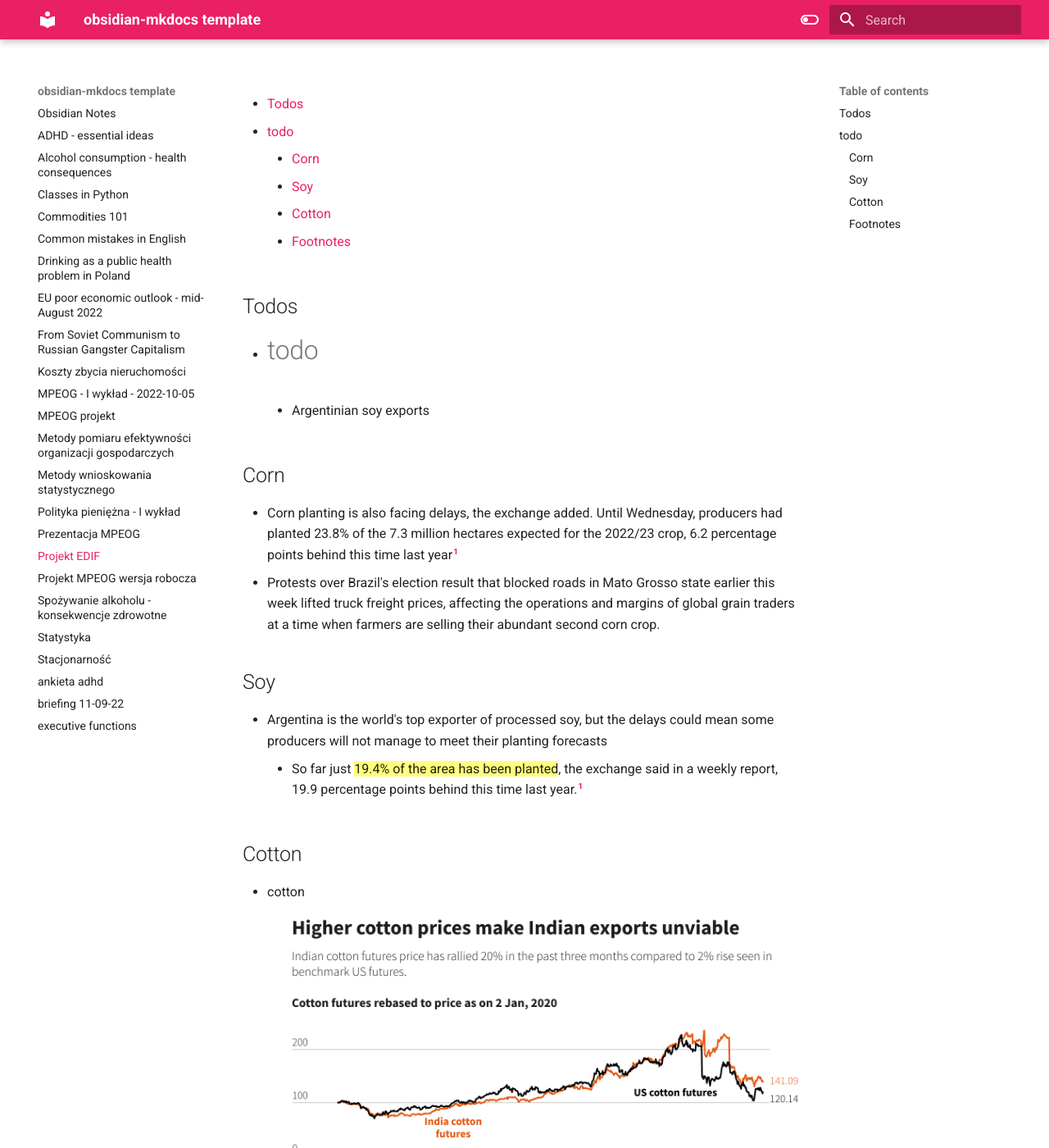
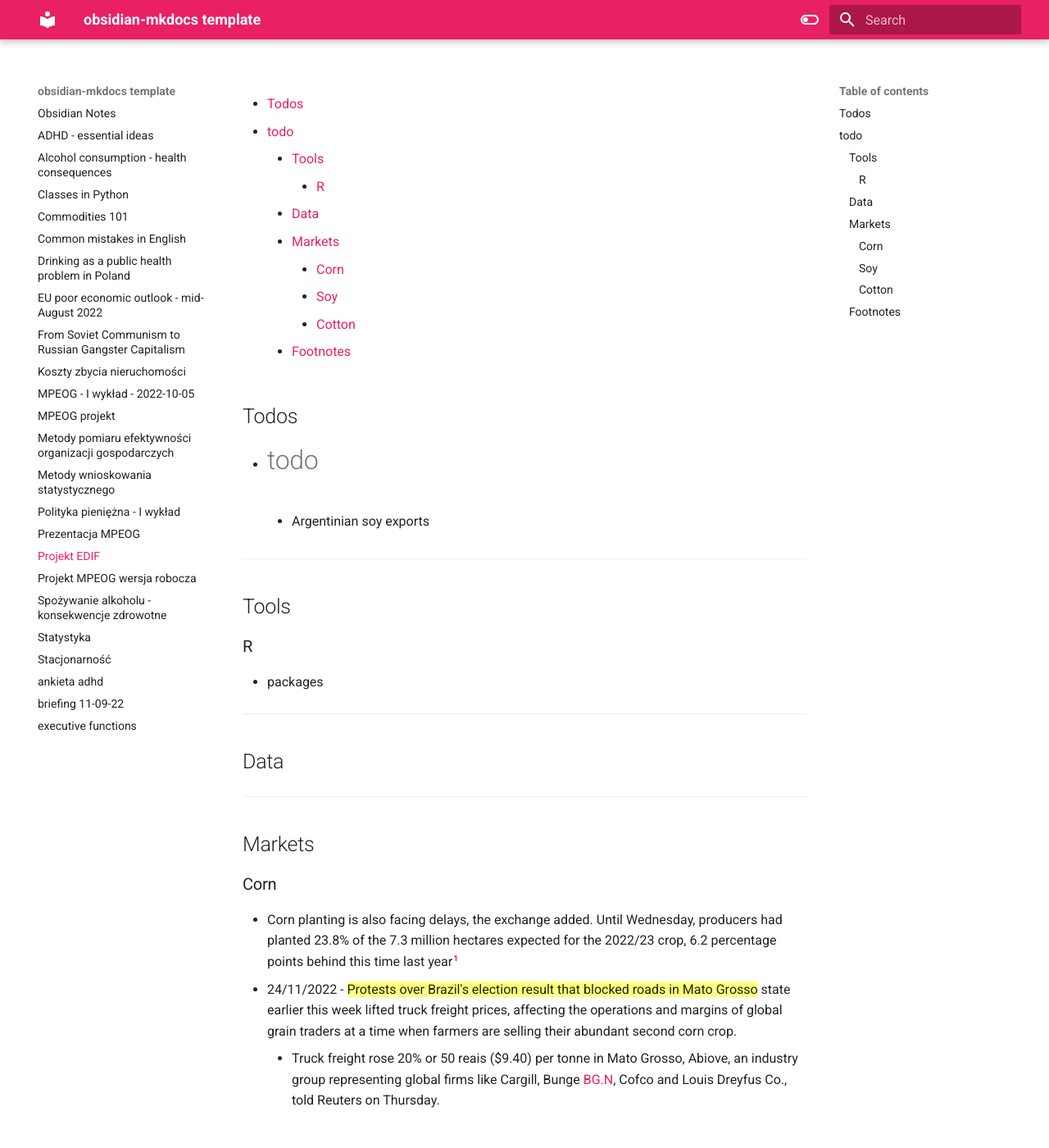
Before and after one commit to seszele64/obsidian-notes, an MkDocs documentation site: the page built from docs/Projekt EDIF.md, in a window 1280 px wide and 1400 px high. Shown: the whole window at 82% size. Built offline with MkDocs 1.6.1 and Material for MkDocs 9.7.7, drawn with Linux system fonts in a browser that asks for light colours; some of the changed text lies outside the part shown.

Commit message:
PUSH NOTE : Projekt EDIF.md

```diff
--- a/docs/Projekt EDIF.md
+++ b/docs/Projekt EDIF.md
@@ -12,15 +14,36 @@ attachment: true
 - #todo
 	- Argentinian soy exports
 
-## Corn
+---
+
+## Tools
+
+
+### R
+- packages
+
+
+---
+
+## Data
+
+
+
+
+---
+
+## Markets
+
+### Corn
 - Corn planting is also facing delays, the exchange added. Until Wednesday, producers had planted 23.8% of the 7.3 million hectares expected for the 2022/23 crop, 6.2 percentage points behind this time last year[^1]
-- Protests over Brazil's election result that blocked roads in Mato Grosso state earlier this week lifted truck freight prices, affecting the operations and margins of global grain traders at a time when farmers are selling their abundant second corn crop.
+- 24/11/2022 - ==Protests over Brazil's election result that blocked roads in Mato Grosso== state earlier this week lifted truck freight prices, affecting the operations and margins of global grain traders at a time when farmers are selling their abundant second corn crop.
+	- Truck freight rose 20% or 50 reais ($9.40) per tonne in Mato Grosso, Abiove, an industry group representing global firms like Cargill, Bunge [BG.N](https://amers2-apps.platform.refinitiv.com/web/apps/quotewebapi?RIC=BG.N), Cofco and Louis Dreyfus Co., told Reuters on Thursday.
 
-## Soy
+### Soy
 - Argentina is the world's top exporter of processed soy, but the delays could mean some producers will not manage to meet their planting forecasts
 	- So far just ==19.4% of the area has been planted==, the exchange said in a weekly report, 19.9 percentage points behind this time last year.[^1]
 
-## Cotton
+### Cotton
 
 
 - cotton
@@ -42,9 +65,7 @@ attachment: true
 ## Footnotes
 
 [^1]: [Report - Argentina's soybean crop severely delayed due to drought, says grains exchange](./images/Top%20News%20_%20Argentina's%20soybean%20crop%20severely%20delayed%20due%20to%20drought,%20says%20grains%20exchange.pdf)
-[^2]: [Argentina's soybean crop severely delayed due to drought, says grains exchange
-](https://cloud.harhara.bar/s/KCi4GYEHckFDWyy)
+[^2]: Argentina's soybean crop severely delayed due to drought, says grains exchange - [external link](https://cloud.harhara.bar/s/KCi4GYEHckFDWyy)
 [^3]: [Report - Cotton jumps about 3% on softer dollar, gains in wider markets - RTRS  News Wires](./images/News_%20RPT-India's%20cotton%20exports%20stall%20as%20farmers%20delay%20sales%20hoping%20for%20higher%20prices%20-%20RTRS%20_%20News%20Wires.pdf)  -
 [^4]: [Report](Attachments/News_%20Cotton%20COT.md)
-[^5]: [Report](./images/News_%20Cotton%20jumps%20about%203%25%20on%20softer%20dollar,%20gains%20in%20wider%20markets%20-%20RTRS%20_%20News%20Wires.pdf)
-[external link](https://cloud.harhara.bar/s/SR7gLcDbiz9Yq24)
+[^5]: [Report](./images/News_%20Cotton%20jumps%20about%203%25%20on%20softer%20dollar,%20gains%20in%20wider%20markets%20-%20RTRS%20_%20News%20Wires.pdf) - [external link](https://cloud.harhara.bar/s/SR7gLcDbiz9Yq24)
```
Also changed, not shown: other parts of docs/Projekt EDIF.md (+2 -0 lines).
